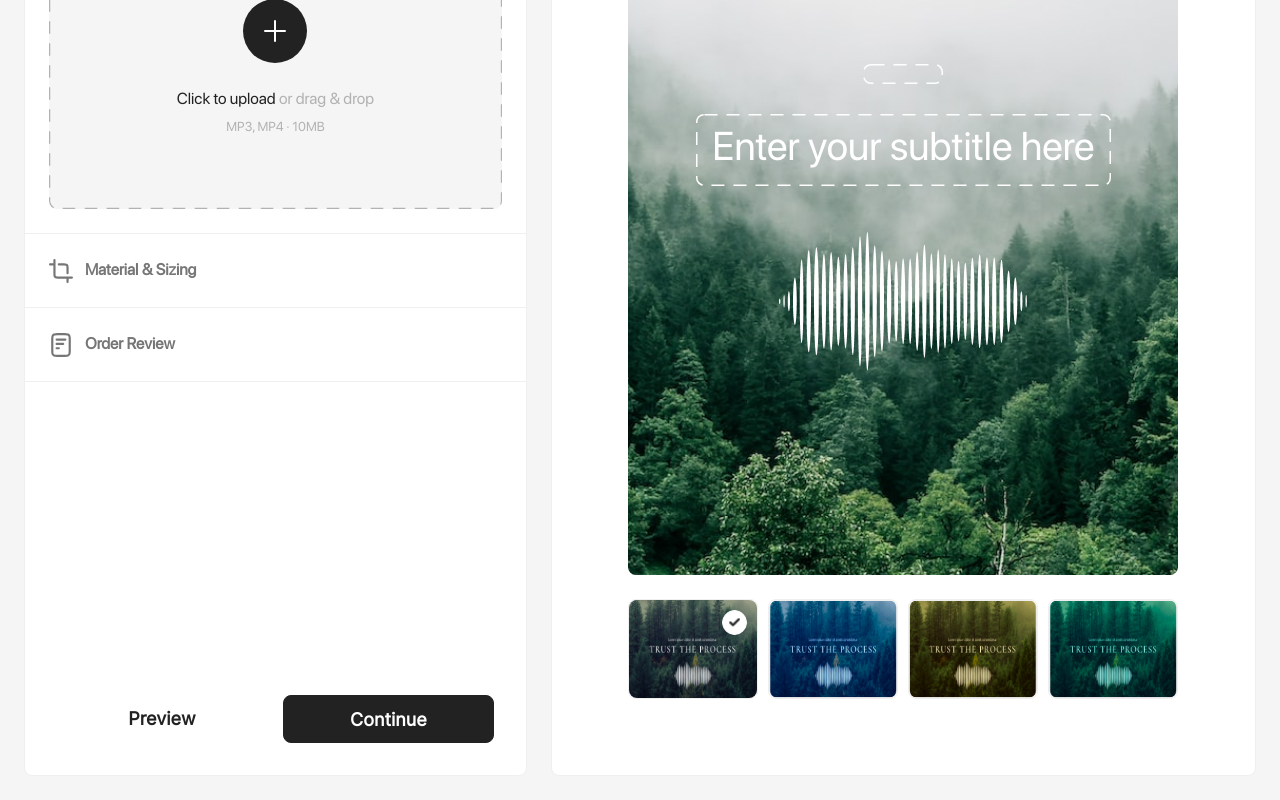
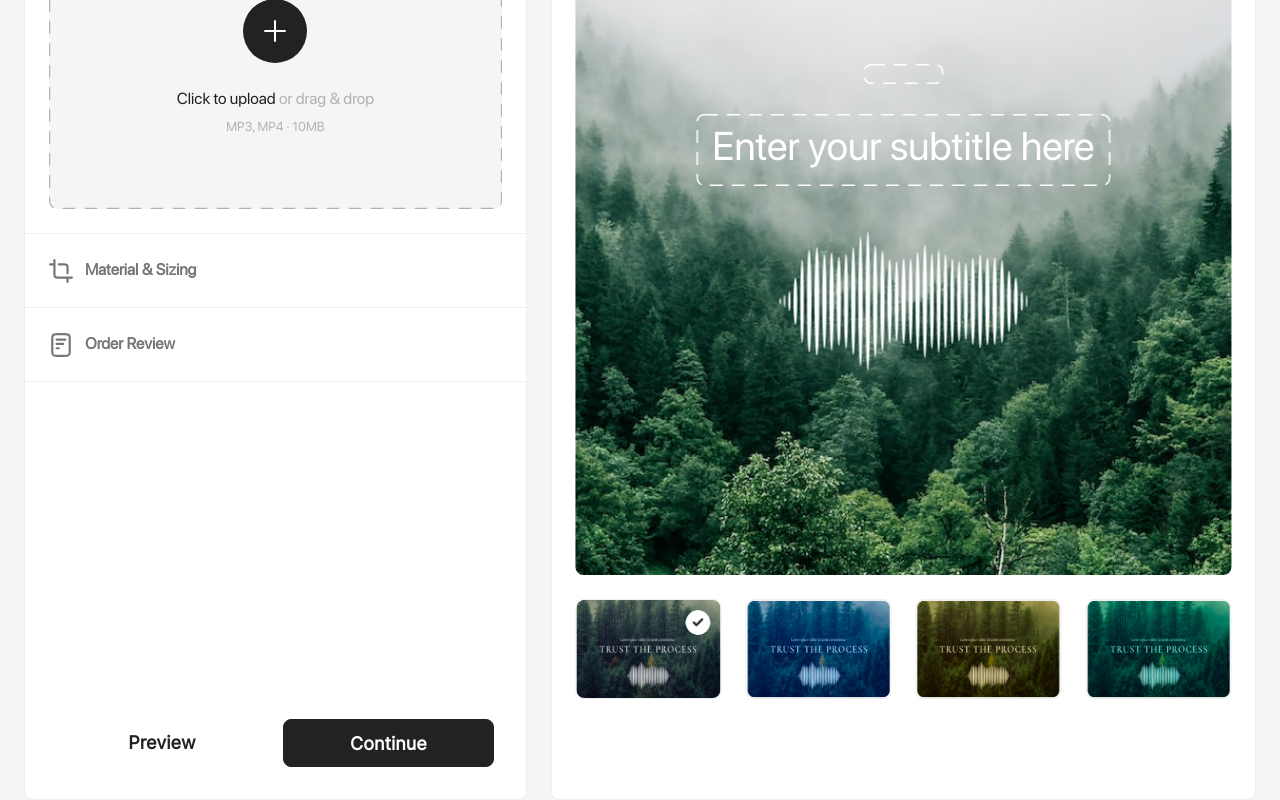
Before and after one commit to ri-bulatao/soundwave-app, a React (Vite) app: page / in a window 1280 px wide. Shown: the part 308-1108 px from the top of the page. Before the commit the page ends 1084 px from the top, so only its background shows below. Built offline with nearby package versions, Linux system fonts and the light colour scheme.

Commit message:
Added Outside Clicks and Orientation Canvas

```diff
--- a/src/components/ColorTemplate/ColorTemplate.tsx
+++ b/src/components/ColorTemplate/ColorTemplate.tsx
@@ -22,12 +22,13 @@ const ColorTemplate: React.FC<ToggleButtonProps> = ({ options, handleColorSelect
             {options.map((option) => (
                 <label className={`col-3 frame-color-selection frame-color ${option.view} ${selectedOption === option.key ? 'active' : ''}`} key={option.key}>
                 <input
+                    className='frame-color-selection-input'
                     type="radio"
                     value={option.key}
                     checked={selectedOption === option.key}
                     onChange={() => { handleOptionChange(option) }}
                 />
-                <img src={option.image} alt={option.key} />
+                <img className='frame-color-selection-img' src={option.image} alt={option.key} />
                 </label>
             ))}
         </div>
--- a/src/pages/customizer/customizer.scss
+++ b/src/pages/customizer/customizer.scss
@@ -256,6 +256,12 @@ button.accordion-button {
     padding: 24px 0px;
     gap: 24px;
     justify-content: space-between;
+    button {
+      background-color: $gray-100;
+      width: 32px;
+      height: 32px;
+      padding: 7px;
+    }
 }
 .canvas-header p {
     font-family: 'SF Pro';
@@ -331,6 +337,13 @@ button.accordion-button {
   width: 100%;
   z-index: 1;
 }
+.orientation-icon {
+  transition: 0.2s ease-in-out;
+}
+.portrait-orientation {
+  transition: .2s ease-in-out;
+  transform: rotate(90deg);
+}
 .canvas-content > div:not(first-child) {
   z-index: 2;
 }
@@ -352,6 +365,8 @@ button.accordion-button {
 .overlay.mobile.option_3 {
   background: #d6b0ff82;
 }
+/*End of Canvas*/
+
 /* Order Review CSS */
 ul.order-preview-container {
   padding: 0;
@@ -397,9 +412,14 @@ button.accordion-button .upload-header .upload-desc {
 }
 .col-7.canvas-container.portrait .canvas-component > div:not(.canvas-header) {
   width: 550px;
+  transition: width 0.3s ease;
 }
 .col-7.canvas-container.landscape .canvas-component > div:not(.canvas-header) {
   width: 100%;
+  position: relative;
+  left: 50%;
+  transform: translateX(-50%);
+  transition: width 0.3s ease;
 }
 .col-7.canvas-container.portrait .canvas-component {
   display: flex;
@@ -411,7 +431,7 @@ button.accordion-button .upload-header .upload-desc {
   text-transform: capitalize;
 }
 .col-7.canvas-container.portrait .template-color {
-  gap: 10px;
+  gap: 24px;
 }
 
 .template-action-container {
--- a/src/pages/customizer/customizer.tsx
+++ b/src/pages/customizer/customizer.tsx
@@ -11,7 +11,9 @@ import ConfirmationModal from '../../components/ConfirmationModal/ConfirmationMo
 import Templates from '../../components/Templates'
 import { useDispatch, useSelector } from 'react-redux'
 import type { RootState } from '../../redux/store'
+import type { CustomCanvas } from '../../common/types'
 import { toggleShowTemplates } from '../../redux/reducers/controls'
+import { updateOrientation } from '../../redux/reducers/canvas'
 import '~/pages/customizer/customizer.scss'
 
 export const Customizer: React.FC = () => {
@@ -32,6 +34,7 @@ export const Customizer: React.FC = () => {
 
   // Redux state controls
   const { controls } = useSelector((state: RootState) => state.controls)
+  const { orientation } = useSelector((state: RootState) => state.canvas)
   const dispatch = useDispatch()
 
   const handleAudioChange = (file: File): void => {
@@ -96,10 +99,14 @@ export const Customizer: React.FC = () => {
     setSelectedSizing(value)
     console.log(value)
   }
-  // @ts-expect-error: will be used soon for out box closing
-  // const handleCloseEditLayoutBackground = (): void => {
-  //   setEditLayoutBackground(false)
-  // }
+  const handleCloseEditLayoutBackground = (canvas: CustomCanvas): void => {
+    const classList = [...canvas.target.classList]
+    const filteredClassList = classList.filter((element: string) => {
+      const canvasClass = ['overlay', 'frame-color-selection-img', 'frame-color-selection-input']
+      return canvasClass.includes(element)
+    })
+    setEditLayoutBackground(filteredClassList.length > 0)
+  }
   const handleColorSelection = (value: string): void => {
     if (selectedColor !== '') {
       setEditLayoutBackground(true)
@@ -113,9 +120,12 @@ export const Customizer: React.FC = () => {
     setShowConfirmation(false)
     console.log('reset')
   }
-
   const handleCancelDelete = (): void => {
     setShowConfirmation(false)
+  }
+  const setCanvasOrientation = (): void => {
+    const canvasOrientation = orientation === 'landscape' ? 'portrait' : 'landscape'
+    dispatch(updateOrientation(canvasOrientation))
   }
 
   useEffect(
@@ -134,7 +144,7 @@ export const Customizer: React.FC = () => {
           <button onClick={() => dispatch(toggleShowTemplates(true))} className="add-template-button">Template gallery</button>
           <button onClick={() => dispatch(toggleShowTemplates(false))} className="close-template-button"><img src="/src/assets/icons/close.png" alt="" className="icon" /></button>
         </div>
-        <div className='col-12 customizer-container'>
+        <div className='col-12 customizer-container' onClick={handleCloseEditLayoutBackground}>
           { controls.showTemplates
             ? <div className="col-5 input-container">
                 <Templates />
@@ -277,10 +287,14 @@ export const Customizer: React.FC = () => {
             }
           </div>
           }
-          <div className={`col-7 canvas-container ${customizerLayout}`}>
+          {/* Canvas Container */}
+          <div className={`col-7 canvas-container ${orientation}`}>
             <div className='canvas-component'>
               <div className='canvas-header'>
-                <p>Landscape Image Background Template</p><img src='src/assets/icons/header-icon.png' alt='' />
+                <p className='text-capitalize'>{orientation} Image Background Template</p>
+                <button className='btn-circle' onClick={setCanvasOrientation}>
+                  <img className={`orientation-icon ${orientation + '-orientation'}`} src='src/assets/icons/svg/orientation-icon.svg' alt='' />
+                </button>
               </div>
               <div className={'canvas-content'} style={{ background: `url('${layoutBackgroundImage}'` }}>
                 <div className={`overlay ${selectedColor}`}></div>
--- /dev/null
+++ b/src/redux/reducers/canvas.ts
@@ -0,0 +1,39 @@
+import { createSlice } from '@reduxjs/toolkit'
+import type { PayloadAction } from '@reduxjs/toolkit'
+import type { Canvas } from '../../common/types'
+
+const initialState: Canvas = {
+  id: '',
+  orientation: 'landscape',
+  frameType: 'Frame',
+  size: 'Small',
+  totalPrice: 0,
+  content: {
+    title: '',
+    subtitle: ''
+  },
+  specifications: {
+    audioBuffer: null,
+    waveHeight: 0,
+    width: 0,
+    height: 0
+  }
+}
+
+export const canvasSlice = createSlice({
+  name: 'canvas',
+  initialState,
+  reducers: {
+    updateTitle: (state, action: PayloadAction<string>) => {
+      state.content.title = action.payload
+    },
+    updateOrientation: (state, action: PayloadAction<string>) => {
+      state.orientation = action.payload
+    }
+  }
+})
+
+// Action creators are generated for each case reducer function
+export const { updateTitle, updateOrientation } = canvasSlice.actions
+
+export default canvasSlice.reducer
--- a/src/redux/store.ts
+++ b/src/redux/store.ts
@@ -1,11 +1,13 @@
 import { configureStore } from '@reduxjs/toolkit'
 import templatesReducer from './reducers/templates'
 import controlsReducer from './reducers/controls'
+import canvasReducer from './reducers/canvas'
 
 export const store = configureStore({
   reducer: {
     templates: templatesReducer,
-    controls: controlsReducer
+    controls: controlsReducer,
+    canvas: canvasReducer
   }
 })
 
--- a/src/styles/var.scss
+++ b/src/styles/var.scss
@@ -6,6 +6,7 @@ $gray-600: #767676;
 $gray-400: #B3B2B2;
 $gray-300: #EFEFEF;
 $gray-200: #F5F5F5;
+$gray-100: #FAFAFA;
 
 
 $white: #FFFFFF;
```
Also changed, not shown: src/common/types.ts (+24 -0 lines), src/assets/icons/svg/orientation-icon.svg (added).
